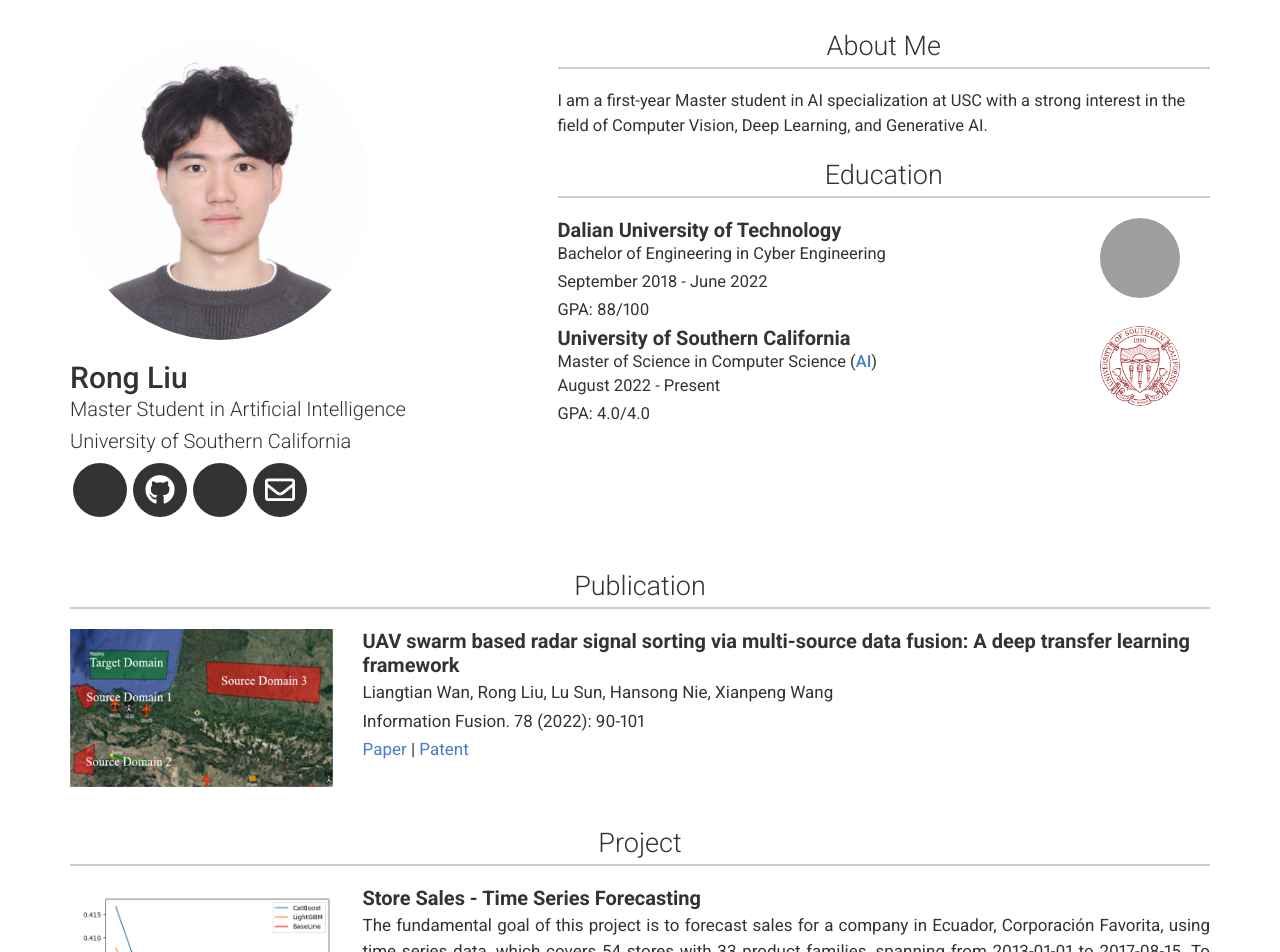
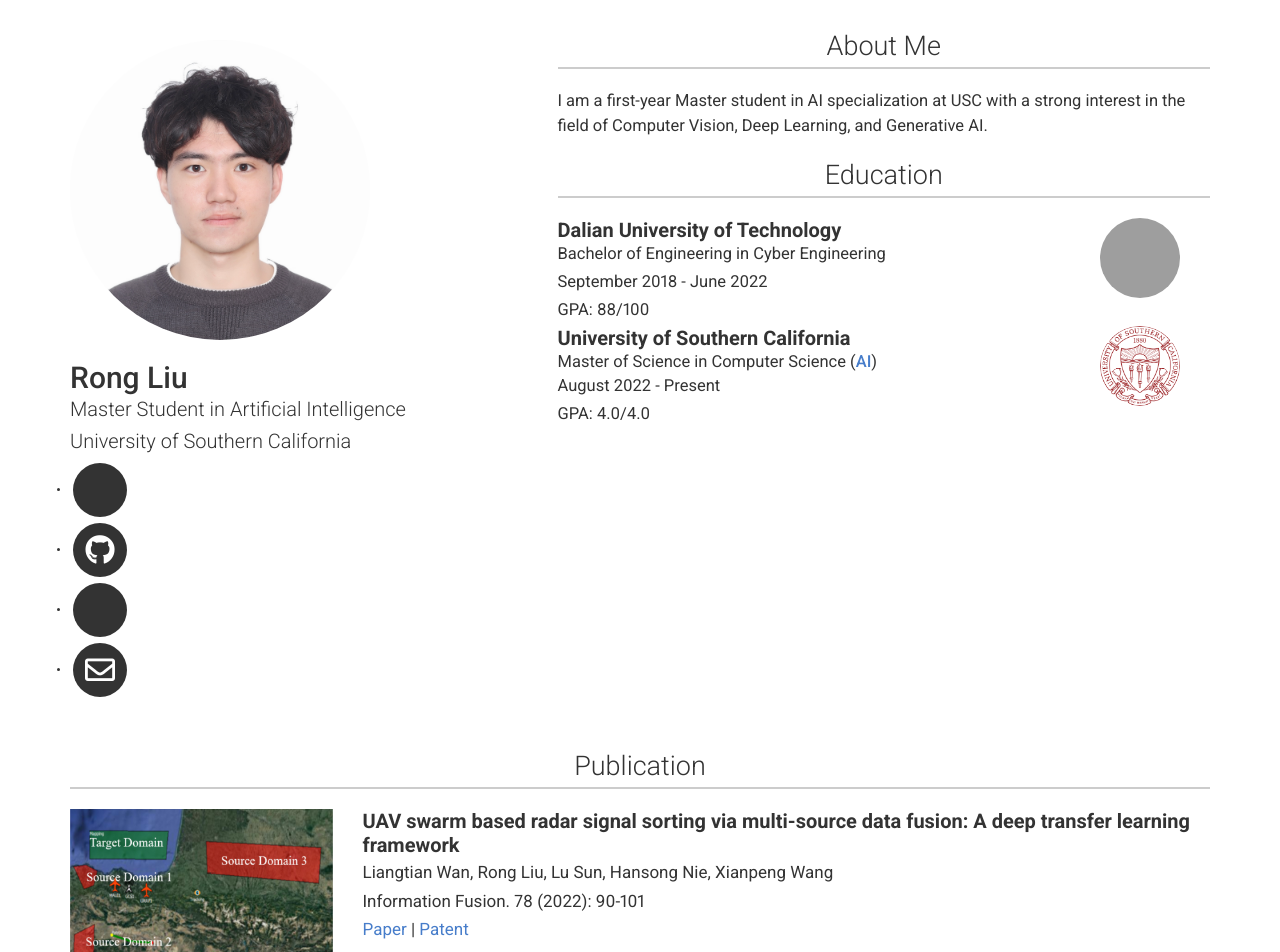
Before and after one commit to RongLiu-Leo/rongliu-leo.github.io, a Jekyll site: the page built from index.md, in a window 1280 px wide. Shown: the top 952 px of the page. Built offline with Jekyll 4.4.1, drawn with Linux system fonts in a browser that asks for light colours; nearby versions of some CDN libraries; a style sheet for code colours, icons or effects is not loaded; grey boxes are pictures that could not be loaded.

Commit message:
Update icons.scss

```diff
--- a/_sass/icons.scss
+++ b/_sass/icons.scss
@@ -2,9 +2,9 @@ ul.icons a:hover {
   background: rgba(0, 0, 0, 0.025);
 }
 
-li {
-  display: inline-block;
-}
+// li {
+//   display: inline-block;
+// }
 
 li.only-print {
   display: none;
```
